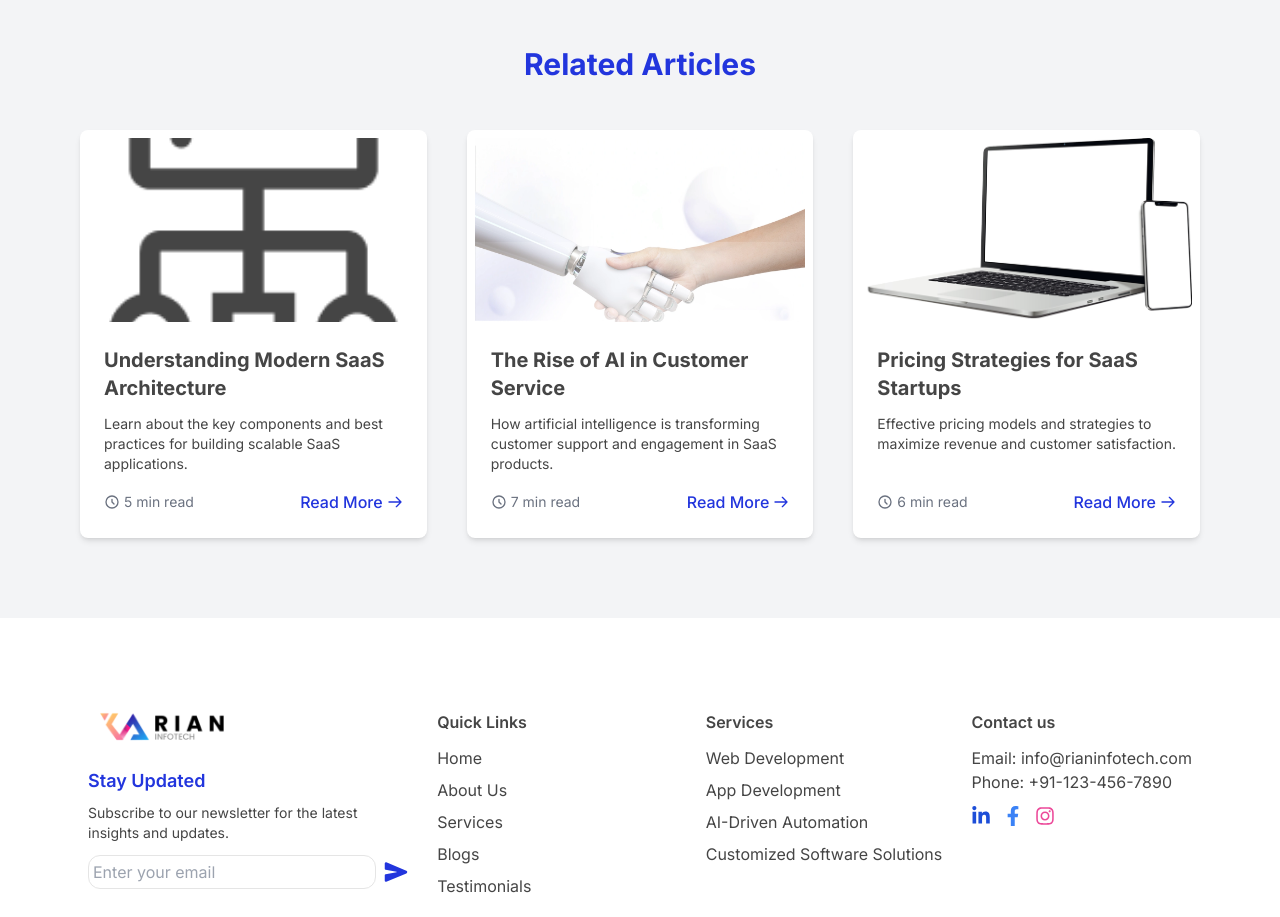
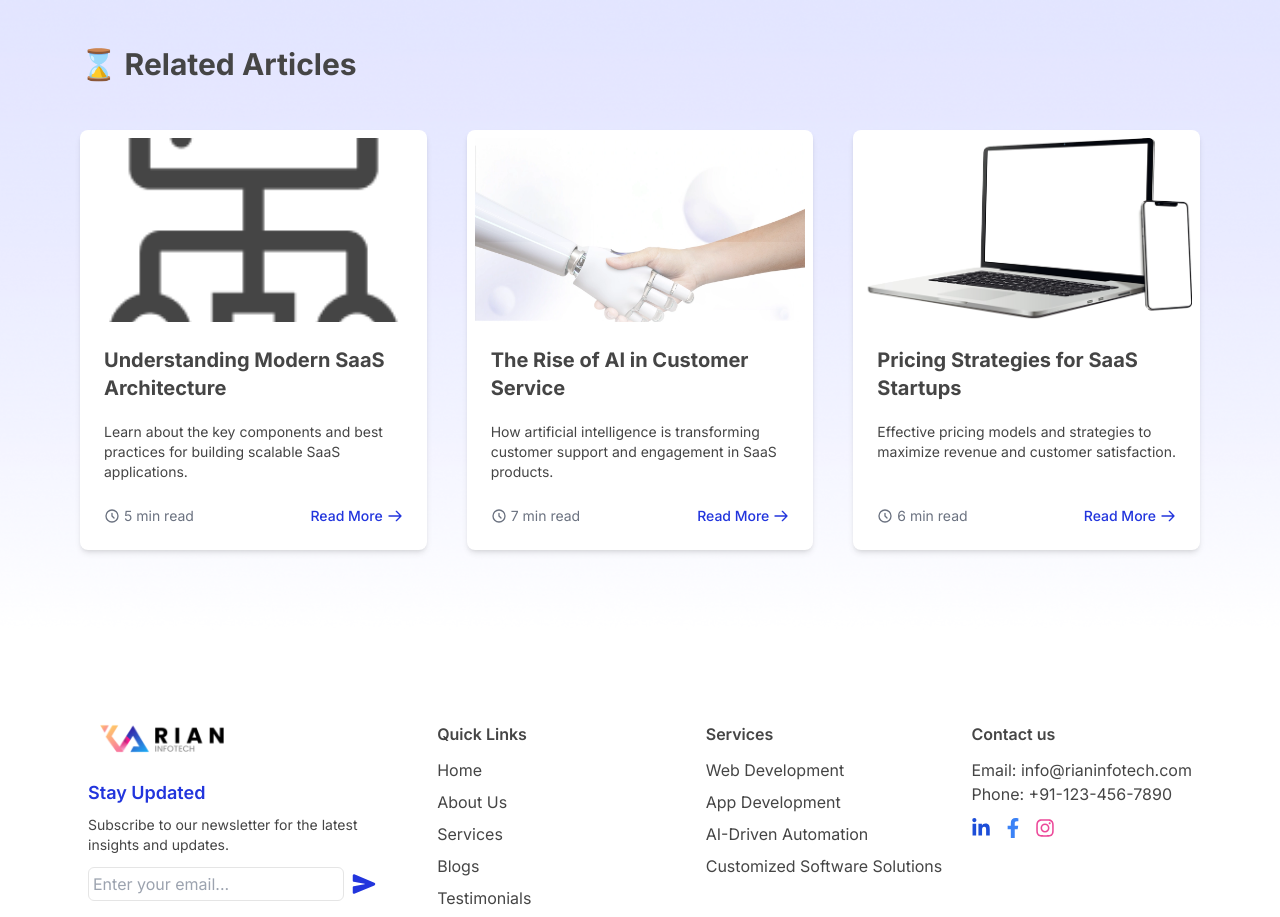
Before and after one commit to Hitesh-RianInfotech/rian-info, a Next.js app: page /blogs/2 in a window 1280 px wide. Shown: the part 1880-2797 px from the top of the page. Built offline with nearby package versions, Linux system fonts and the light colour scheme.

Commit message:
case study updated

```diff
--- a/app/blogs/[id]/components/BlogFooter.jsx
+++ b/app/blogs/[id]/components/BlogFooter.jsx
@@ -1,21 +1,32 @@
-import Link from 'next/link';
-import Image from 'next/image';
-import { useState } from 'react';
+"use client";
+import Link from "next/link";
+import Card from "@/app/components/Card";
 
+/**
+ * BlogFooter component displays related articles at the bottom of a blog post
+ * @param {Object} props - Component props
+ * @param {Array} props.posts - Array of related blog post objects
+ */
 const BlogFooter = ({ posts = [] }) => {
-  // Handle empty posts array
   if (!posts || posts.length === 0) {
     return null;
   }
 
   return (
-    <section className="w-full py-20 bg-gray-100">
+    <section className="w-full py-20 bg-[url('/images/casebg.png')] bg-cover bg-center">
       <div className="max-w-6xl w-[90vw] mx-auto px-4">
-        <h2 className="text-3xl font-bold text-center text-themeColor mb-12">Related Articles</h2>
+        <h2 className="text-2xl sm:text-3xl font-bold mb-12">
+          <span>⌛</span> Related Articles
+        </h2>
 
         <div className="grid grid-cols-1 md:grid-cols-2 lg:grid-cols-3 gap-10">
           {posts.map((post, index) => (
-            <BlogCard key={index} post={post} />
+            <Card
+              key={index}
+              item={post}
+              ctaText="Read More"
+              type="blog"
+            />
           ))}
         </div>
       </div>
@@ -23,63 +34,4 @@ const BlogFooter = ({ posts = [] }) => {
   );
 };
 
-// Extracted BlogCard component for better organization
-const BlogCard = ({ post }) => {
-  const [imageError, setImageError] = useState(false);
-
-  // Handle image loading error
-  const handleImageError = () => {
-    setImageError(true);
-  };
-
-  return (
-    <div className="flex flex-col h-full hover:scale-105 duration-300 bg-white rounded-lg shadow-md overflow-hidden">
-      {/* Image container with fixed height */}
-      <div className="w-full h-48  relative">
-        {post.image && !imageError ? (
-          <Image
-            src={post.image}
-            alt={post.title}
-            fill
-            sizes="(max-width: 768px) 100vw, (max-width: 1200px) 50vw, 33vw"
-            className="object-cover px-2 pt-2"
-            onError={handleImageError}
-          />
-        ) : (
-          <div className="w-full h-full flex items-center justify-center bg-gray-200 text-gray-400">
-            <svg xmlns="http://www.w3.org/2000/svg" className="h-12 w-12" fill="none" viewBox="0 0 24 24" stroke="currentColor">
-              <path strokeLinecap="round" strokeLinejoin="round" strokeWidth={1} d="M4 16l4.586-4.586a2 2 0 012.828 0L16 16m-2-2l1.586-1.586a2 2 0 012.828 0L20 14m-6-6h.01M6 20h12a2 2 0 002-2V6a2 2 0 00-2-2H6a2 2 0 00-2 2v12a2 2 0 002 2z" />
-            </svg>
-          </div>
-        )}
-      </div>
-
-      <div className="p-6 flex flex-col flex-grow">
-        <h3 className="sm:text-xl font-bold mb-3 line-clamp-2">{post.title}</h3>
-        <p className="text-xs sm:text-sm  mb-4 line-clamp-3">{post.description}</p>
-
-        <div className="flex items-center mt-auto">
-          <div className="flex items-center text-gray-500 text-sm">
-            <svg xmlns="http://www.w3.org/2000/svg" className="h-4 w-4 mr-1" fill="none" viewBox="0 0 24 24" stroke="currentColor">
-              <path strokeLinecap="round" strokeLinejoin="round" strokeWidth={2} d="M12 8v4l3 3m6-3a9 9 0 11-18 0 9 9 0 0118 0z" />
-            </svg>
-            <span className='text-sm'>{post.readTime} min read</span>
-          </div>
-
-          <Link
-            href={post.url || "#"}
-            className="ml-auto text-themeColor inline-flex items-center font-medium transition-colors"
-            aria-label={`Read more about ${post.title}`}
-          >
-            Read More
-            <svg xmlns="http://www.w3.org/2000/svg" className="h-4 w-4 ml-1" fill="none" viewBox="0 0 24 24" stroke="currentColor">
-              <path strokeLinecap="round" strokeLinejoin="round" strokeWidth={2} d="M14 5l7 7m0 0l-7 7m7-7H3" />
-            </svg>
-          </Link>
-        </div>
-      </div>
-    </div>
-  );
-};
-
 export default BlogFooter;
--- a/app/caseStudy/components/KeyFeatures.jsx
+++ b/app/caseStudy/components/KeyFeatures.jsx
@@ -9,7 +9,7 @@ const features = [
       "Analyze financial trends over different time periods.",
     ],
     color: "text-[#E8A5A5]",
-    position: "absolute top-0 left-[25%]",
+    position: "absolute -top-5 left-[25%]",
     icon: "📊",
   },
   {
@@ -81,7 +81,7 @@ const features = [
 
 const KeyFeatures = () => {
   return (
-    <section className="relative py-16 overflow-hidden">
+    <section className="relative py-16 overflow-hidden bg-[url('/images/casebg.png')] bg-cover bg-center">
       <div className="max-w-6xl mx-auto px-6">
         <h2 className="text-3xl font-bold flex items-start justify-start mb-10">
           <span className="mr-2">⏳</span> Key Features:
--- /dev/null
+++ b/app/caseStudy/components/ProjectsSection.jsx
@@ -0,0 +1,52 @@
+"use client"
+import Link from 'next/link';
+import Card from '@/app/components/Card';
+
+const projectsData = [
+    {
+      title: "Billify",
+      description: "Transforming business finances with powerful invoicing, real-time analytics, and customizable templates.",
+      image: "/images/laptop.png",
+      readTime: "5",
+      url: "/blogs/4"
+    },
+    {
+      title: "Shop Now",
+      description: "Beyond transactions: an ecommerce platform that puts customer care at the heart of every purchase.",
+      image: "/images/mobile.png",
+      readTime: "5",
+      url: "/blogs/5"
+    },
+    {
+      title: "Stock Track",
+      description: "Track, collect, and manage shop rents effortlessly — property management simplified.",
+      image: "/images/saas.png",
+      readTime: "5",
+      url: "/blogs/6"
+    }
+];
+
+const ProjectsSection = () => {
+  return (
+    <section className="w-full py-12 bg-[url('/images/casebg.png')] bg-cover bg-center">
+      <div className="max-w-6xl w-[90vw] mx-auto px-4">
+        <h2 className="text-2xl sm:text-3xl font-bold flex items-center gap-2 mb-12">
+          <span>⌛</span> Other Projects
+        </h2>
+
+        <div className="grid grid-cols-1 md:grid-cols-2 lg:grid-cols-3 gap-8">
+          {projectsData.map((project, index) => (
+            <Card
+              key={index}
+              item={project}
+              ctaText="Know More"
+              type="project"
+            />
+          ))}
+        </div>
+      </div>
+    </section>
+  );
+};
+
+export default ProjectsSection;
--- a/app/caseStudy/page.js
+++ b/app/caseStudy/page.js
@@ -5,6 +5,32 @@ import KeyFeatures from './components/KeyFeatures'
 import TechnologyStack from './components/TechnologyStack'
 import ProjectStructure from './components/ProjectStructure'
 import ProjectStructure2 from './components/ProjectStructure2'
+import BlogFooter from '../blogs/[id]/components/BlogFooter'
+import ProjectsSection from './components/ProjectsSection'
+
+const recentPosts = [
+  {
+    title: "Understanding Modern SaaS Architecture",
+    description: "Learn about the key components and best practices for building scalable SaaS applications.",
+    image: "/images/models.png",
+    readTime: "5",
+    url: "/blogs/2"
+  },
+  {
+    title: "The Rise of AI in Customer Service",
+    description: "How artificial intelligence is transforming customer support and engagement in SaaS products.",
+    image: "/images/vector.webp",
+    readTime: "7",
+    url: "/blogs/3"
+  },
+  {
+    title: "Pricing Strategies for SaaS Startups",
+    description: "Effective pricing models and strategies to maximize revenue and customer satisfaction.",
+    image: "/images/laptop.png",
+    readTime: "6",
+    url: "/blogs/4"
+  }
+];
 
 const page = () => {
   return (
@@ -13,8 +39,10 @@ const page = () => {
 <Overview/>
 <KeyFeatures/>
 <TechnologyStack/>
-<ProjectStructure/>
-<ProjectStructure2/>
+{/* <ProjectStructure/> */}
+{/* <ProjectStructure2/> */}
+<ProjectsSection/>
+<BlogFooter posts={recentPosts} />
 </>
   )
 }
--- /dev/null
+++ b/app/components/Card.jsx
@@ -0,0 +1,137 @@
+"use client";
+
+import Image from 'next/image';
+import Link from 'next/link';
+import { useState, memo } from 'react';
+
+/**
+ * A reusable Card component that can be used for both blog posts and projects
+ * @param {Object} props - Component props
+ * @param {Object} props.item - The card data (blog post or project)
+ * @param {string} props.item.title - Title of the card
+ * @param {string} props.item.description - Description text
+ * @param {string} props.item.image - Image URL
+ * @param {string} props.item.readTime - Read time in minutes
+ * @param {string} props.item.url - URL to navigate to when clicked
+ * @param {string} props.ctaText - Call to action text ("Read More" or "Know More")
+ * @param {string} props.type - Type of card ("blog" or "project")
+ */
+const Card = memo(({ item, ctaText = "Read More", type = "blog" }) => {
+  const [imageError, setImageError] = useState(false);
+
+  // Validate item data
+  if (!item || typeof item !== 'object') {
+    return null;
+  }
+
+  const {
+    title = 'Untitled',
+    description = '',
+    image,
+    readTime = '5',
+    url = '#'
+  } = item;
+
+  // Handle image loading error
+  const handleImageError = () => {
+    setImageError(true);
+  };
+
+  // Different styling based on card type
+  const imageClass = type === 'blog' ? 'object-cover px-2 pt-2' : 'object-cover p-2';
+  const descriptionClass = type === 'blog'
+    ? 'text-xs sm:text-sm mb-6 my-2 line-clamp-3'
+    : 'text-gray-600 text-xs sm:text-sm mb-6';
+  const titleClass = type === 'blog' ? 'sm:text-xl font-bold mb-3 line-clamp-2' : 'sm:text-xl font-bold mb-3';
+
+  return (
+    <div className="flex flex-col h-full hover:scale-105 duration-300 bg-white rounded-lg shadow-md overflow-hidden">
+      {/* Image container with fixed height */}
+      <div className="w-full h-48 relative">
+        {image && !imageError ? (
+          <Image
+            src={image}
+            alt={title}
+            fill
+            sizes="(max-width: 768px) 100vw, (max-width: 1200px) 50vw, 33vw"
+            className={imageClass}
+            onError={handleImageError}
+            loading="lazy"
+          />
+        ) : (
+          <div className="w-full h-full flex items-center justify-center bg-gray-200 text-gray-400">
+            <svg
+              xmlns="http://www.w3.org/2000/svg"
+              className="h-12 w-12"
+              fill="none"
+              viewBox="0 0 24 24"
+              stroke="currentColor"
+              aria-hidden="true"
+            >
+              <path
+                strokeLinecap="round"
+                strokeLinejoin="round"
+                strokeWidth={1}
+                d="M4 16l4.586-4.586a2 2 0 012.828 0L16 16m-2-2l1.586-1.586a2 2 0 012.828 0L20 14m-6-6h.01M6 20h12a2 2 0 002-2V6a2 2 0 00-2-2H6a2 2 0 00-2 2v12a2 2 0 002 2z"
+              />
+            </svg>
+          </div>
+        )}
+      </div>
+
+      <div className="p-6 flex flex-col flex-grow">
+        <h3 className={titleClass}>{title}</h3>
+        <p className={descriptionClass}>{description}</p>
+
+        <div className="flex items-center mt-auto">
+          <div className="flex items-center text-gray-500 text-sm">
+            <svg
+              xmlns="http://www.w3.org/2000/svg"
+              className="h-4 w-4 mr-1"
+              fill="none"
+              viewBox="0 0 24 24"
+              stroke="currentColor"
+              aria-hidden="true"
+            >
+              <path
+                strokeLinecap="round"
+                strokeLinejoin="round"
+                strokeWidth={2}
+                d="M12 8v4l3 3m6-3a9 9 0 11-18 0 9 9 0 0118 0z"
+              />
+            </svg>
+            <span className="text-sm">{readTime} min read</span>
+          </div>
+
+          <Link
+            href={url}
+            className="ml-auto text-themeColor text-sm inline-flex items-center font-medium transition-colors"
+            aria-label={`${ctaText} about ${title}`}
+          >
+            {ctaText}
+            <svg
+              xmlns="http://www.w3.org/2000/svg"
+              className="h-4 w-4 ml-1"
+              fill="none"
+              viewBox="0 0 24 24"
+              stroke="currentColor"
+              aria-hidden="true"
+            >
+              <path
+                strokeLinecap="round"
+                strokeLinejoin="round"
+                strokeWidth={2}
+                d="M14 5l7 7m0 0l-7 7m7-7H3"
+              />
+            </svg>
+          </Link>
+        </div>
+      </div>
+    </div>
+  );
+});
+
+// Display name for debugging
+Card.displayName = 'Card';
+
+export default Card;
--- a/app/components/Footer.js
+++ b/app/components/Footer.js
@@ -21,8 +21,8 @@ export default function Footer() {
             <div className="flex flex-col sm:flex-row gap-2">
               <input
                 type="email"
-                placeholder="Enter your email"
-                className=" pl-1 pr-4 py-1 border  rounded-xl w-full focus:outline-none"
+                placeholder="Enter your email..."
+                className=" pl-1 pr-4 py-1 border  rounded-md w-fit focus:outline-none"
               />
               <button className=" text-themeColor text-2xl hover:scale-105 duration-300 rounded-full">
               <IoSend />
```
Also changed, not shown: app/blogs/[id]/components/BlogContent.jsx (+61 -43 lines), app/caseStudy/components/Profi.jsx (+4 -4 lines).
